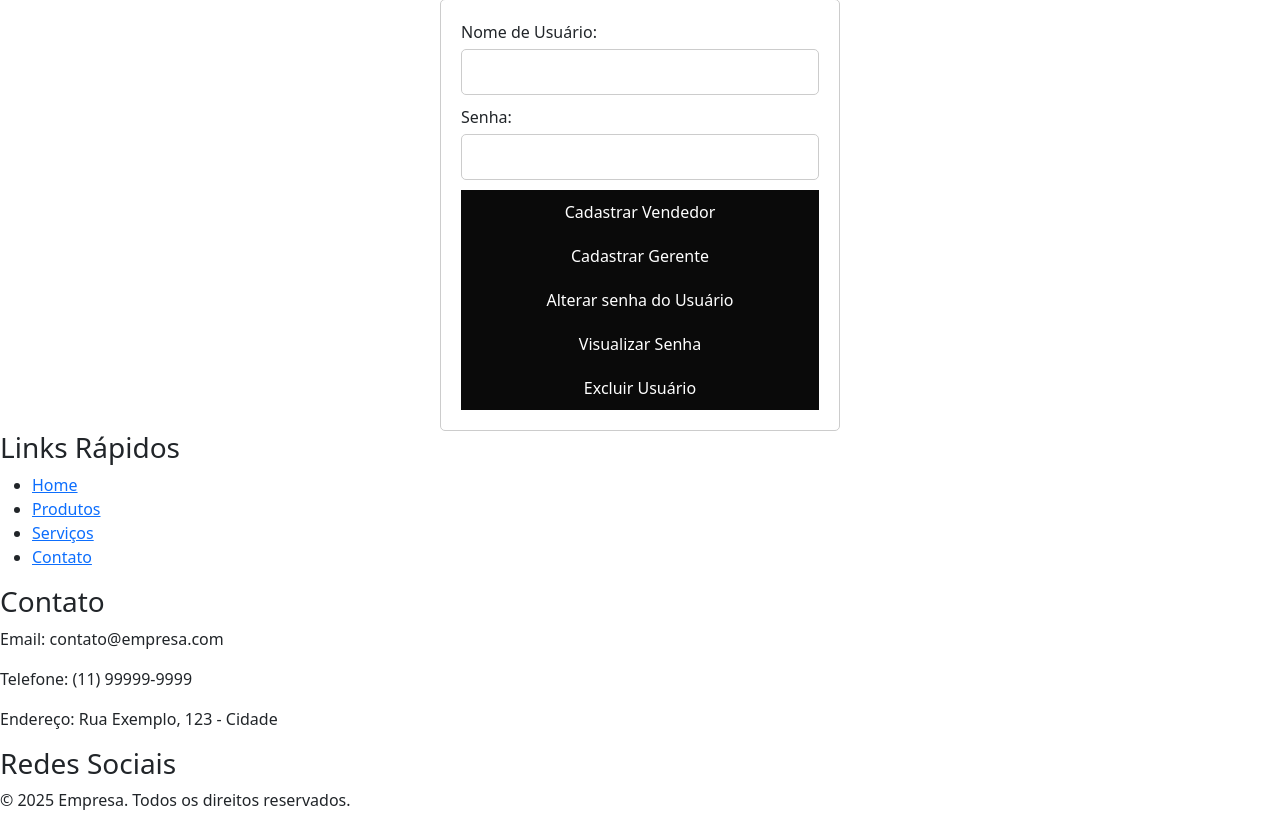
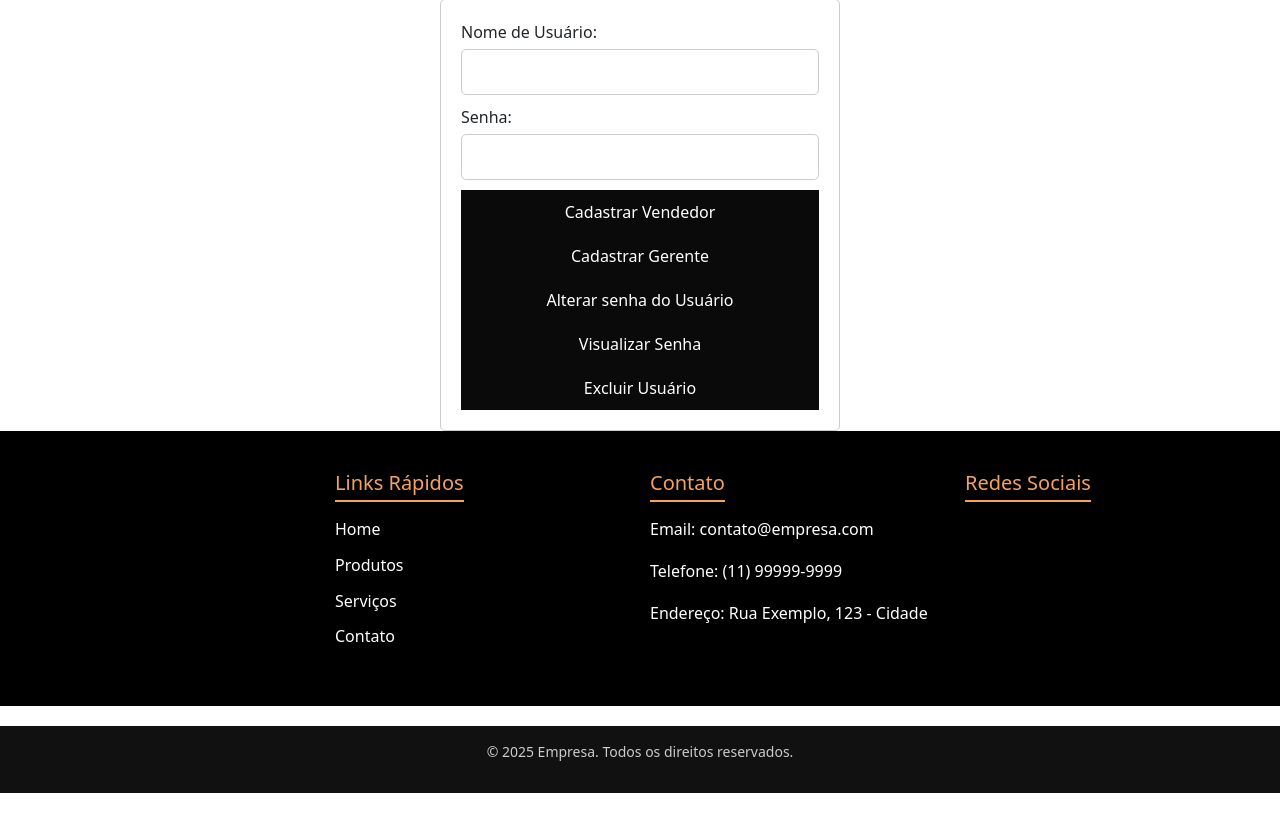
Before and after one commit to caioherobr/trabalho-Gerenciamento-de-vendas, a Flask app: template templates/rh.html in a window 1280 px wide. Shown: the part 143-971 px from the top of the page. After the commit the page ends 936 px from the top, so only its background shows below. Run offline with Flask 3, Linux system fonts and the light colour scheme; the template is opened without the code that fills it, so the values that code supplies are empty.

Commit message:
css do rodape na pagina
atualizando com o css do rodape

```diff
--- a/static/css/style-rh.css
+++ b/static/css/style-rh.css
@@ -29,3 +29,87 @@ button {
 button:hover {
     background-color: #0056b3;
 }
+
+/* rodape */
+
+.footer-container {
+    background-color: #000000;
+    color: white;
+    padding: 40px 20px;
+    display: flex;
+    flex-wrap: wrap;
+    justify-content: space-between;
+    align-items: flex-start;
+    gap: 20px;
+}
+
+.footer-column {
+    flex: 1;
+    min-width: 250px;
+}
+
+.footer-section h3 {
+    color: #f4a261;
+    margin-bottom: 15px;
+    font-size: 20px;
+    border-bottom: 2px solid #f4a261;
+    display: inline-block;
+    padding-bottom: 5px;
+}
+
+.footer-section p, .footer-section ul {
+    font-size: 16px;
+    line-height: 1.6;
+}
+
+.footer-section ul {
+    list-style: none;
+    padding: 0;
+}
+
+.footer-section ul li {
+    margin-bottom: 10px;
+}
+
+.footer-section ul li a {
+    color: white;
+    text-decoration: none;
+    transition: 0.3s;
+}
+
+.footer-section ul li a:hover {
+    color: #f4a261;
+}
+
+.social-icons a {
+    color: white;
+    font-size: 24px;
+    margin-right: 15px;
+    transition: 0.3s;
+}
+
+.social-icons a:hover {
+    color: #f4a261;
+}
+
+.footer-bottom {
+    background-color: #111;
+    color: #ccc;
+    text-align: center;
+    padding: 15px 0;
+    font-size: 14px;
+    margin-top: 20px;
+}
+
+/* Responsividade */
+@media (max-width: 768px) {
+    .footer-container {
+        flex-direction: column;
+        align-items: center;
+        text-align: center;
+    }
+    .social-icons a {
+        margin: 5px;
+    }
+}
+/* fim do rodape */
```
